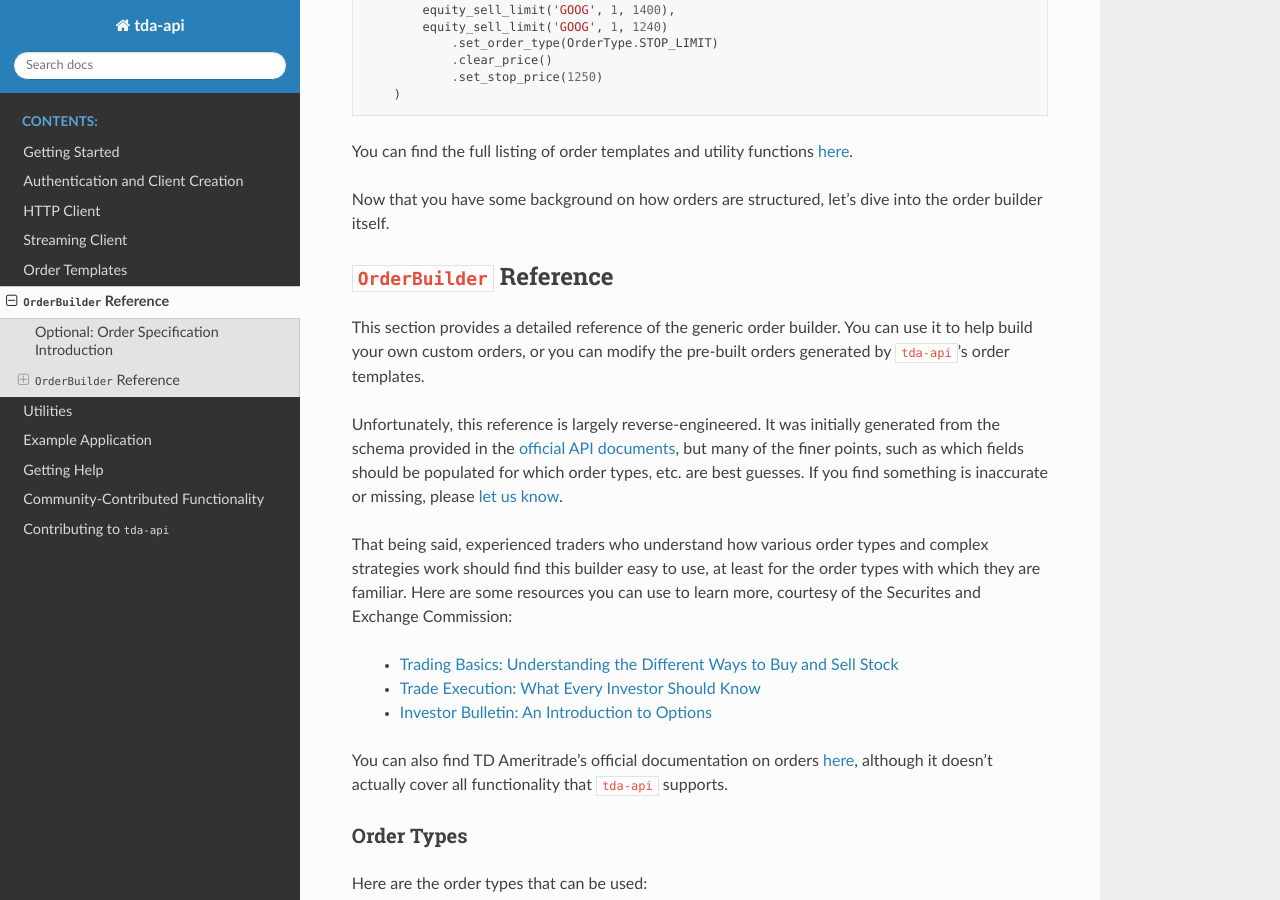
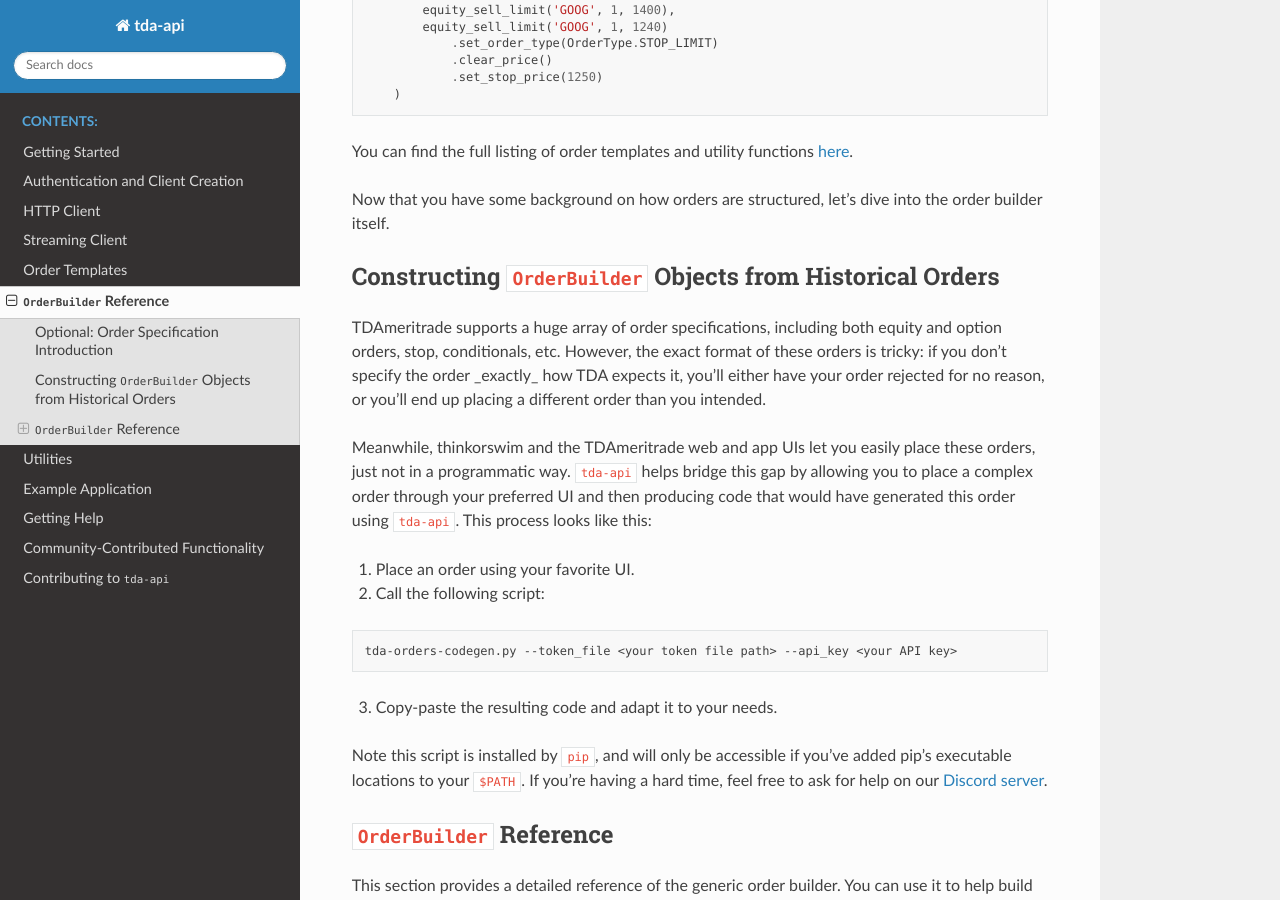
Before and after one commit to alexgolec/tda-api, a Sphinx documentation site: the page built from docs/order-builder.rst, in a window 1280 px wide and 900 px high, scrolled down 2992 px. Built offline with Sphinx 7.4.7 and the Read the Docs theme 2.0.0, drawn with Linux system fonts in a browser that asks for light colours.

Commit message:
Added documentation for code generator

```diff
--- a/docs/contrib.rst
+++ b/docs/contrib.rst
@@ -25,7 +25,6 @@
 
 .. _custom_json_decoding:
 
-
 --------------------
 Custom JSON Decoding
 --------------------
--- a/docs/order-builder.rst
+++ b/docs/order-builder.rst
@@ -177,6 +177,37 @@
 
 Now that you have some background on how orders are structured, let's dive into
 the order builder itself.
+
+
+------------------------------------------------------------
+Constructing ``OrderBuilder`` Objects from Historical Orders
+------------------------------------------------------------
+
+TDAmeritrade supports a huge array of order specifications, including both
+equity and option orders, stop, conditionals, etc. However, the exact format of
+these orders is tricky: if you don't specify the order _exactly_ how TDA expects
+it, you'll either have your order rejected for no reason, or you'll end up
+placing a different order than you intended.
+
+Meanwhile, thinkorswim and the TDAmeritrade web and app UIs let you easily place
+these orders, just not in a programmatic way. ``tda-api`` helps bridge this gap
+by allowing you to place a complex order through your preferred UI and then
+producing code that would have generated this order using ``tda-api``. This
+process looks like this:
+
+1. Place an order using your favorite UI.
+2. Call the following script:
+
+.. code-block:: shell
+
+  tda-orders-codegen.py --token_file <your token file path> --api_key <your API key>
+
+3. Copy-paste the resulting code and adapt it to your needs.
+
+Note this script is installed by ``pip``, and will only be accessible if you've
+added pip's executable locations to your ``$PATH``. If you're having a hard time,
+feel free to ask for help on our `Discord server
+<https://discord.gg/nfrd9gh>`__.
 
 
 --------------------------
```
